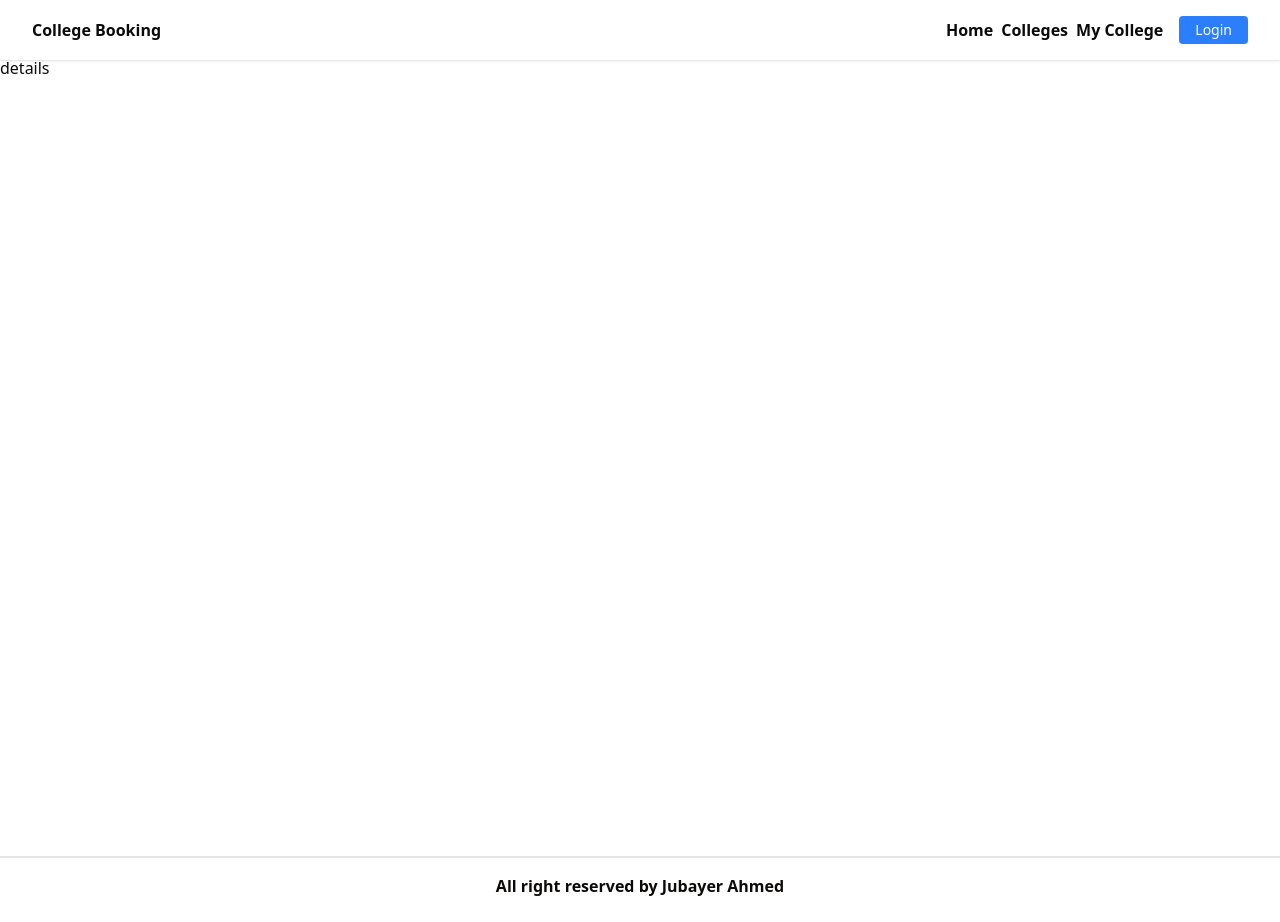
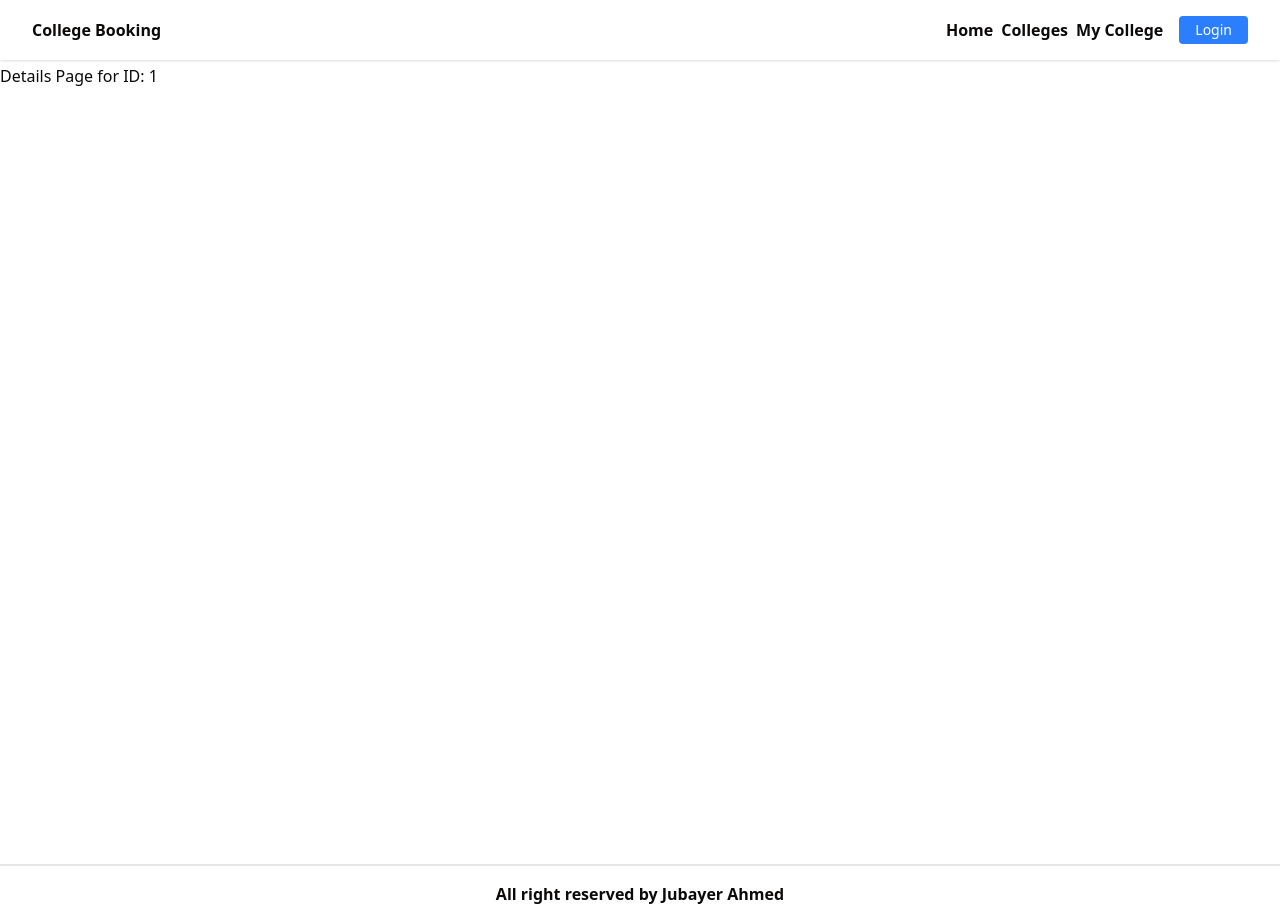
Before and after one commit to jubayer718/college-booking-app, a Next.js app: page /college-details/1 in a window 1280 px wide. Built offline with nearby package versions, Linux system fonts and the light colour scheme; no server answers.

Commit message:
deploy test.

```diff
--- a/src/app/college-details/[id]/page.tsx
+++ b/src/app/college-details/[id]/page.tsx
@@ -1,9 +1,16 @@
-import React from 'react';
+// import { notFound } from "next/navigation";
 
-const DetailsPage = () => {
+interface PageProps {
+  params: {
+    id: string;
+  };
+}
+
+const DetailsPage = ({ params }: PageProps) => {
+  // const { id } = params;
   return (
-    <div className='my-14'>
-      <h1>details</h1>
+    <div className='my-16'>
+      <h1>Details Page for ID: {params.id}</h1>
     </div>
   );
 };
```
